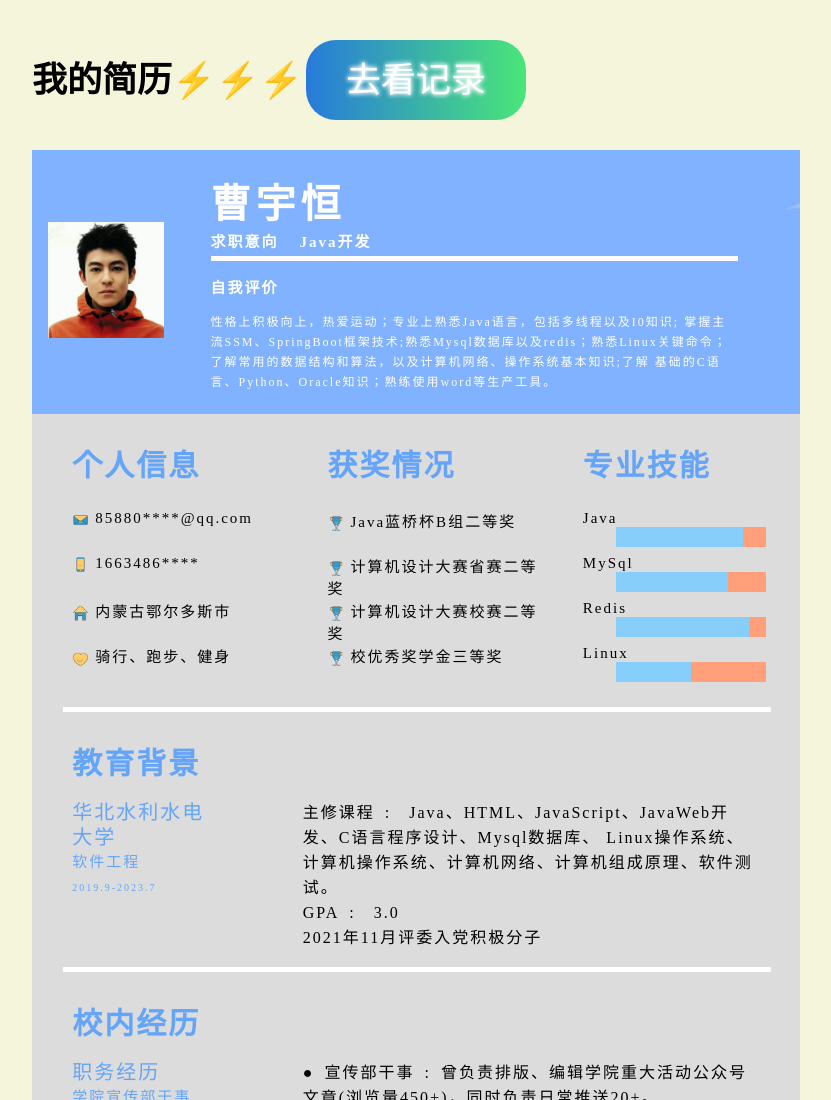
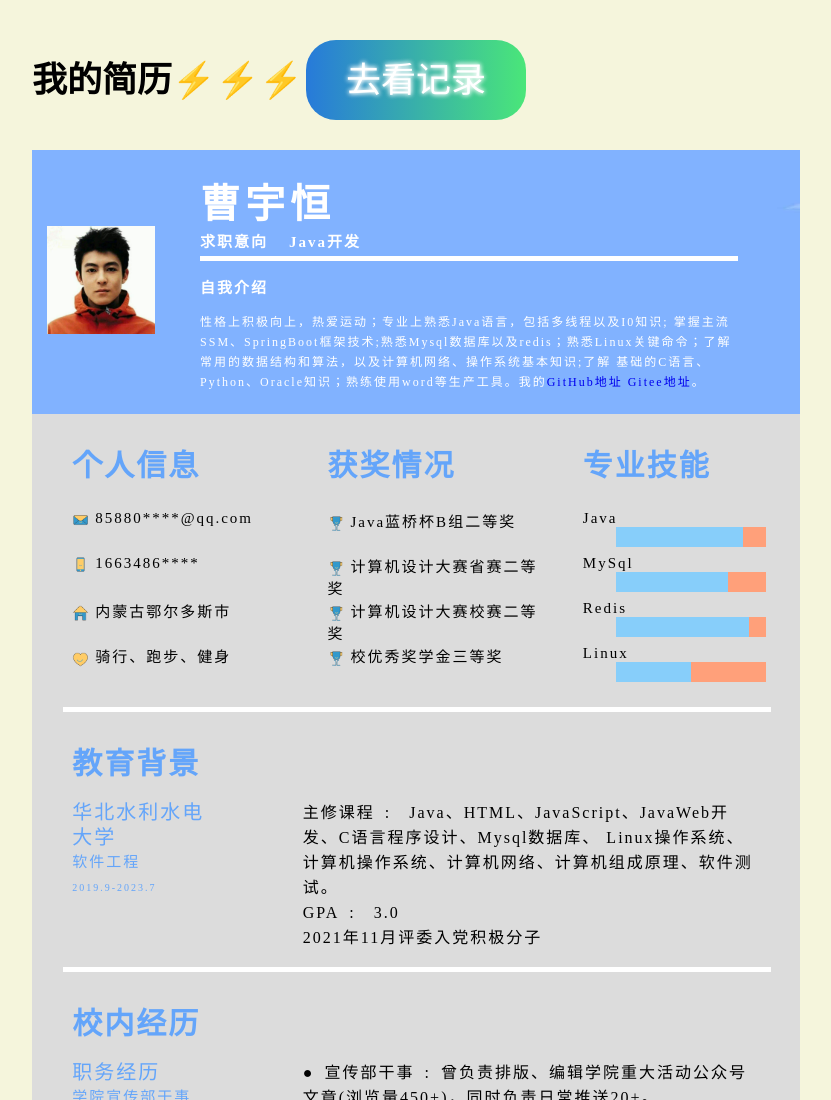
Before and after one commit to keyhhh/201917424.github.io, a plain HTML site: page resume.html in a window 1280 px wide. Shown: the top 1100 px of the page, without its empty margins (224-1055 px from the left). Drawn offline with Linux system fonts and the light colour scheme.

Commit message:
我的简历 V1.2 简历界面添加github、gitee链接

```diff
--- a/css/resume.css
+++ b/css/resume.css
@@ -37,6 +37,9 @@
 
 .div_resume_head p {
     text-align: left;
+}
+.div_resume_head p a{
+    text-decoration: none;
 }
 
 .div_resume_head #p_name {
--- a/js/my.js
+++ b/js/my.js
@@ -110,7 +110,6 @@ let addText = function () {
     let index = Math.floor(Math.random() * titles.length + 0);
     let div = document.createElement("div");
     div.setAttribute('class','problem');
-
     div.style = "border-radius: 25px;" +
         "height: 100%;" +
         "margin-bottom: 20px;" +
@@ -137,10 +136,7 @@ let addText = function () {
     let div_problem = document.getElementById('div_problem');
     //把div元素添加至id为content的节点中
     div_problem.appendChild(div);
-
-    window.scrollTo(0, document.documentElement.scrollHeight-document.documentElement.clientHeight);
-
-
+    window.scrollTo(0, document.documentElement.scrollHeight-document.documentElement.clientHeight);//实现页面跳转到底部
 }
 
 function changeColor() {
--- a/resume.html
+++ b/resume.html
@@ -7,7 +7,7 @@
     <link type="text/css" rel="stylesheet" href="css/all.css"/>
     <link type="text/css" rel="stylesheet" href="css/resume.css"/>
 </head>
-<body >
+<body>
 <div class="div_head">
     <p>我的简历⚡⚡⚡</p>
     <a href="problem.html">
@@ -23,86 +23,17 @@
                     <p id="p_name">曹宇恒</p>
                     <p id="p_work">求职意向 &ensp; Java开发</p>
                     <hr size="5" color="white" id="p_hr">
-                    <p id="p_self">自我评价</p>
+                    <p id="p_self">自我介绍</p>
                     <p id="p_self_content">
                         性格上积极向上，热爱运动；专业上熟悉Java语言，包括多线程以及I0知识;
                         掌握主流SSM、SpringBoot框架技术;熟悉Mysql数据库以及redis；熟悉Linux关键命令；了解常用的数据结构和算法，以及计算机网络、操作系统基本知识;了解
-                        基础的C语言、Python、Oracle知识；熟练使用word等生产工具。
+                        基础的C语言、Python、Oracle知识；熟练使用word等生产工具。我的<a href="https://github.com/keyhhh">GitHub地址</a>
+                        <a href="https://gitee.com/cao-yuh/dashboard/projects">Gitee地址</a>。
                     </p>
                 </td>
             </tr>
         </table>
     </div>
-    <!--    <div class="div_resume_neck">-->
-    <!--        <table>-->
-    <!--            <tr>-->
-    <!--                <td>-->
-    <!--                    <ul class="div_resume_neck_ul">-->
-    <!--                        <li><p>个人信息</p></li>-->
-    <!--                        <li id="table_1_2">-->
-    <!--                            <img alt="电子邮件" src="./img/电子邮件.png">-->
-    <!--                            <span>85880****@qq.com</span>-->
-    <!--                        </li>-->
-    <!--                        <li id="table_1_3">-->
-    <!--                            <img alt="联系方式" src="./img/联系方式(1).png">-->
-    <!--                            <span>1663486****</span>-->
-    <!--                        </li>-->
-    <!--                        <li id="table_1_4">-->
-    <!--                            <img alt="家庭住址" src="./img/地址.png">-->
-    <!--                            <span>内蒙古</span>-->
-    <!--                        </li>-->
-    <!--                        <li id="table_1_5">-->
-    <!--                            <img alt="我的爱好" src="./img/兴趣爱好.png">-->
-    <!--                            <span>cf</span>-->
-    <!--                        </li>-->
-    <!--                    </ul>-->
-    <!--                </td>-->
-
-    <!--                <td>-->
-    <!--                    <ul class="div_resume_neck_ul">-->
-    <!--                        <li><p>获奖情况</p></li>-->
-    <!--                        <li id="table_2_2">-->
-    <!--                            <img alt="获奖情况" src="./img/获奖情况.png">-->
-    <!--                            <span>我的匠心</span>-->
-    <!--                        </li>-->
-    <!--                        <li id="table_2_3">-->
-    <!--                            <img alt="获奖情况" src="./img/获奖情况.png">-->
-    <!--                            <span>我的匠心</span>-->
-    <!--                        </li>-->
-    <!--                        <li id="table_2_4">-->
-    <!--                            <img alt="获奖情况" src="./img/获奖情况.png">-->
-    <!--                            <span>我的匠心</span>-->
-    <!--                        </li>-->
-    <!--                        <li id="table_2_5">-->
-    <!--                            <img alt="获奖情况" src="./img/获奖情况.png">-->
-    <!--                            <span>我的匠心</span>-->
-    <!--                        </li>-->
-    <!--                    </ul>-->
-    <!--                </td>-->
-    <!--                <td>-->
-    <!--                    <ul class="div_resume_neck_ul">-->
-    <!--                        <li><p>专业技能</p></li>-->
-    <!--                        <li id="table_3_2">-->
-    <!--                            <span>Java</span>-->
-    <!--                            <progress max="100" value="60"></progress>-->
-    <!--                        </li>-->
-    <!--                        <li id="table_3_3">-->
-    <!--                            <span>MySql</span>-->
-    <!--                            <progress max="100" value="60"></progress>-->
-    <!--                        </li>-->
-    <!--                        <li id="table_3_4">-->
-    <!--                            <span>Redis</span>-->
-    <!--                            <progress max="100" value="60"></progress>-->
-    <!--                        </li>-->
-    <!--                        <li id="table_3_5">-->
-    <!--                            <span>Linux</span>-->
-    <!--                            <progress max="100" value="60"></progress>-->
-    <!--                        </li>-->
-    <!--                    </ul>-->
-    <!--                </td>-->
-    <!--            </tr>-->
-    <!--        </table>-->
-    <!--    </div>-->
     <div class="div_resume_neck">
         <table>
             <tr>
```
